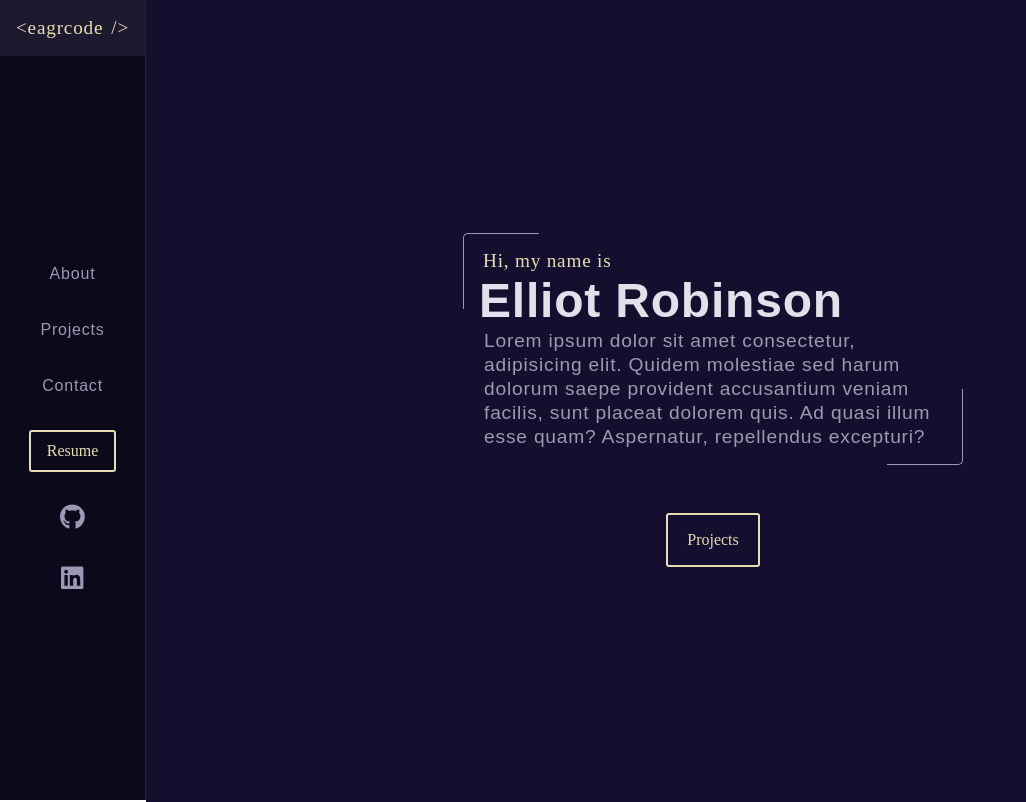
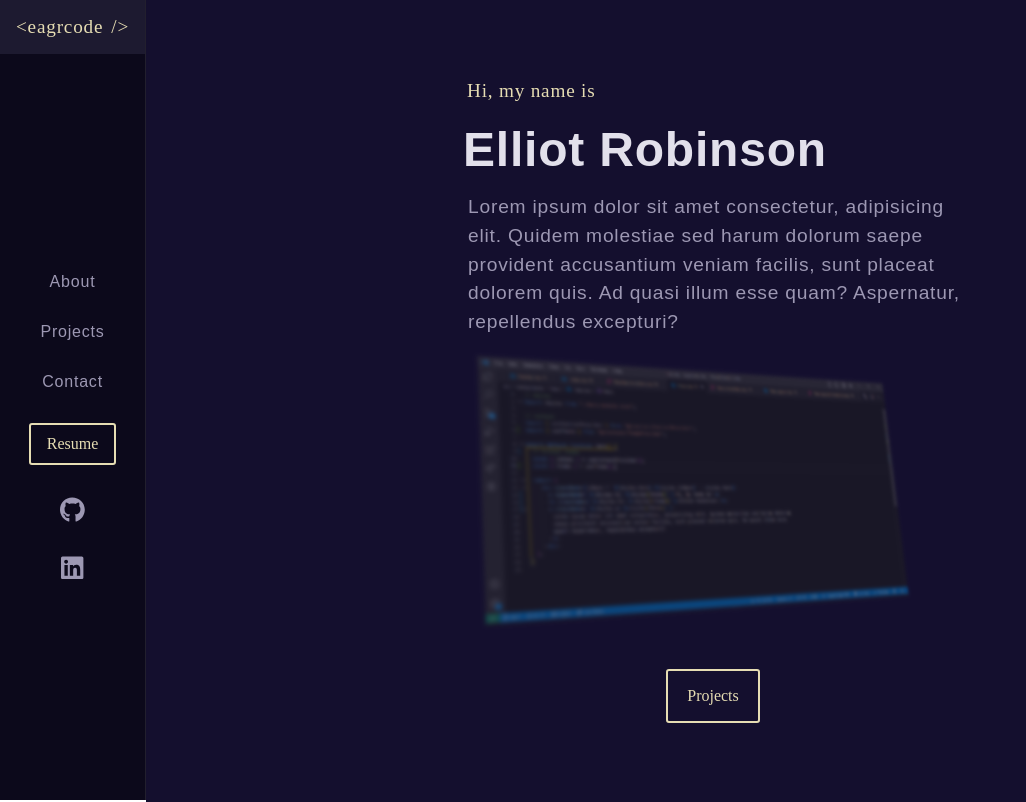
Before and after one commit to eagrcode/eagrcode-dev, a Next.js app: page / in a window 1280 px wide. Shown: the top 802 px of the page, without its empty margins (0-1026 px from the left). Built offline with nearby package versions, Linux system fonts and the light colour scheme; a web font is replaced by a local one.

Commit message:
add most of theme styling

```diff
--- a/src/components/Hero/Hero.module.scss
+++ b/src/components/Hero/Hero.module.scss
@@ -5,49 +5,65 @@
   display: flex;
   flex-direction: column;
   gap: 1rem;
-  padding: 1rem;
+
   width: 100%;
   max-width: 500px;
 
-  &::before {
-    content: "";
-    position: absolute;
-    border-top: 1px solid var(--text-color-dark);
-    border-left: 1px solid var(--text-color-dark);
-    width: var(--before-elements-size);
-    height: var(--before-elements-size);
-    top: 0;
-    left: 0;
-    border-top-left-radius: 5px;
-  }
+  // &::before {
+  //   content: "";
+  //   position: absolute;
+  //   border-top: 1px solid var(--text-color-dark);
+  //   border-left: 1px solid var(--text-color-dark);
+  //   width: var(--before-elements-size);
+  //   height: var(--before-elements-size);
+  //   top: 0;
+  //   left: 0;
+  //   border-top-left-radius: 5px;
+  // }
 
-  &::after {
-    content: "";
-    position: absolute;
-    border-bottom: 1px solid var(--text-color-dark);
-    border-right: 1px solid var(--text-color-dark);
-    width: var(--before-elements-size);
-    height: var(--before-elements-size);
-    bottom: 0;
-    right: 0;
-    border-bottom-right-radius: 5px;
-  }
+  // &::after {
+  //   content: "";
+  //   position: absolute;
+  //   border-bottom: 1px solid var(--text-color-dark);
+  //   border-right: 1px solid var(--text-color-dark);
+  //   width: var(--before-elements-size);
+  //   height: var(--before-elements-size);
+  //   bottom: 0;
+  //   right: 0;
+  //   border-bottom-right-radius: 5px;
+  // }
 
-  &.isOpen::before,
-  &.isOpen::after {
-    visibility: hidden;
-  }
+  // &.isOpen::before,
+  // &.isOpen::after {
+  //   visibility: hidden;
+  // }
 }
 
 .hi {
   font-family: "SF Mono", serif;
   margin-left: 4px;
-  color: var(--accent-color);
+
+  &.dark {
+    color: var(--accent-color-dark);
+  }
+
+  &.light {
+    color: var(--accent-color-light);
+  }
 }
 
 .h1 {
   font-family: sans-serif;
-  font-size: 2.5rem;
+  font-size: 4rem;
+  word-wrap: break-word;
+
+  &.dark {
+    color: var(--header-color-dark);
+  }
+
+  &.light {
+    color: var(--header-color-light);
+  }
 
   @media (min-width: 900px) {
     font-size: 3rem;
@@ -57,4 +73,25 @@
 .p {
   font-family: sans-serif;
   margin-left: 5px;
+
+  &.dark {
+    color: var(--text-color-dark);
+  }
+
+  &.light {
+    color: var(--text-color-light);
+  }
 }
+
+.img {
+  transform: perspective(800px) rotateY(25deg) scale(0.9) rotateX(10deg);
+  filter: blur(2px);
+  opacity: 0.5;
+  transition: 0.6s ease all;
+
+  &:hover {
+    transform: perspective(800px) rotateY(-15deg) translateY(-50px) rotateX(10deg) scale(1);
+    filter: blur(0);
+    opacity: 1;
+  }
+}
--- a/src/components/Hero/Hero.tsx
+++ b/src/components/Hero/Hero.tsx
@@ -1,22 +1,37 @@
 // styles
 import styles from "./Hero.module.scss";
 
+// next
+import Image from "next/image";
+
 // context
 import { useContextProvider } from "@/context/ContextProvider";
+import { useTheme } from "@/context/ThemeProvider";
+
+// images
+import HeroImg from "@/assets/images/hero-img.png";
 
 export default function Hero() {
-  // context
+  // initial state
   const { isOpen } = useContextProvider();
+  const { theme } = useTheme();
 
   return (
     <div className={isOpen ? `${styles.hero} ${styles.isOpen}` : styles.hero}>
-      <p className={styles.hi}>Hi, my name is</p>
-      <h1 className={styles.h1}>Elliot Robinson</h1>
-      <p className={styles.p}>
+      <p className={`${styles.hi} ${styles[theme]}`}>Hi, my name is</p>
+      <h1 className={`${styles.h1} ${styles[theme]}`}>Elliot Robinson</h1>
+      <p className={`${styles.p} ${styles[theme]}`}>
         Lorem ipsum dolor sit amet consectetur, adipisicing elit. Quidem molestiae sed harum dolorum
         saepe provident accusantium veniam facilis, sunt placeat dolorem quis. Ad quasi illum esse
         quam? Aspernatur, repellendus excepturi?
       </p>
+
+      <Image
+        className={styles.img}
+        src={HeroImg}
+        alt="vsc-hero"
+        style={{ height: "auto", width: "100%" }}
+      />
     </div>
   );
 }
--- a/src/components/Navbar/Navbar.module.scss
+++ b/src/components/Navbar/Navbar.module.scss
@@ -3,14 +3,20 @@
   top: 0;
   display: flex;
   justify-content: space-between;
-  background-color: hsla(250, 50%, 12%, 0.7);
-
   align-items: center;
   height: var(--nav-height);
   width: 100%;
   padding: 0 1rem;
   z-index: 999;
   backdrop-filter: blur(10px);
+
+  .dark {
+    background-color: hsla(250, 50%, 12%, 0.7);
+  }
+
+  .light {
+    background-color: hsla(250, 50%, 90%, 0.7);
+  }
 
   @media (min-width: 900px) {
     position: sticky;
@@ -21,15 +27,29 @@
     // width: var(--sidebar-width);
     // padding: 1rem;
     padding: 0;
-    background-color: var(--nav-background-color-dark);
     border-right: solid 1px rgba(120, 120, 120, 0.2);
+
+    &.dark {
+      background-color: var(--nav-bg-color-dark);
+    }
+
+    &.light {
+      background-color: var(--nav-bg-color-light);
+    }
   }
 }
 
 .logo {
   font-family: "SF Mono", serif;
-  color: var(--accent-color);
   font-size: 1.2rem;
+
+  &.dark {
+    color: var(--accent-color-dark);
+  }
+
+  &.light {
+    color: var(--accent-color-light);
+  }
 
   &:hover {
     background-color: hsla(240, 50%, 80%, 0.1);
@@ -53,11 +73,18 @@
   width: 50%;
   // height: calc(100svh - var(--nav-height));
   height: 100vh;
-  background-color: var(--nav-background-color-dark);
   z-index: -1;
 
   transform: translateX(100%);
   transition: ease-in-out 0.2s;
+
+  &.dark {
+    background-color: var(--nav-bg-color-dark);
+  }
+
+  &.light {
+    background-color: var(--nav-bg-color-light);
+  }
 
   &.isOpen {
     transform: translateX(0);
--- a/src/components/Navbar/Navbar.tsx
+++ b/src/components/Navbar/Navbar.tsx
@@ -13,6 +13,7 @@ import { useState } from "react";
 
 // context
 import { useContextProvider } from "@/context/ContextProvider";
+import { useTheme } from "@/context/ThemeProvider";
 
 // icons
 import { FontAwesomeIcon } from "@fortawesome/react-fontawesome";
@@ -22,15 +23,22 @@ export default function Navbar() {
   // initial state
   const { isOpen, setIsOpen } = useContextProvider();
   const [isScroll, setIsScroll] = useState(false);
+  const { theme } = useTheme();
 
   return (
-    <aside className={styles.sidebar}>
-      <Link className={styles.logo} href="/">
+    <aside className={`${styles.sidebar} ${styles[theme]}`}>
+      <Link className={`${styles.logo} ${styles[theme]}`} href="/">
         {"<eagrcode"}
         <span style={{ marginLeft: "8px" }}>{"/>"}</span>
       </Link>
       <Hamburger isOpen={isOpen} setIsOpen={setIsOpen} />
-      <div className={isOpen ? `${styles.sidebarBtm} ${styles.isOpen}` : styles.sidebarBtm}>
+      <div
+        className={
+          isOpen
+            ? `${styles.sidebarBtm} ${styles.isOpen} ${styles[theme]}`
+            : `${styles.sidebarBtm} ${styles[theme]}`
+        }
+      >
         <nav className={styles.nav}>
           <ul className={styles.menu}>
             <li className={styles.item} onClick={() => setIsOpen(false)}>
--- a/src/components/ProjectCard/ProjectCard.tsx
+++ b/src/components/ProjectCard/ProjectCard.tsx
@@ -7,6 +7,9 @@ import { useState, useRef, createRef, useEffect, useLayoutEffect } from "react";
 // next
 import Image, { StaticImageData } from "next/image";
 import Link from "next/link";
+
+// context
+import { useTheme } from "@/context/ThemeProvider";
 
 // icons
 import { FontAwesomeIcon } from "@fortawesome/react-fontawesome";
@@ -25,6 +28,7 @@ type props = {
 
 export default function ProjectCard({ title, image, text, alt, gitHubUrl, liveUrl }: props) {
   // initial state
+  const { theme } = useTheme();
   const [scrollRight, setScrollRight] = useState<boolean>(false);
   const [width, setWidth] = useState<number>(0);
 
@@ -105,7 +109,7 @@ export default function ProjectCard({ title, image, text, alt, gitHubUrl, liveUr
           <FontAwesomeIcon className={styles.icon} icon={faLink} />
         </Link>
       </div>
-      <p>{text}</p>
+      <p className={theme}>{text}</p>
     </div>
   );
 }
--- a/src/components/layouts/NavLayout/NavLayout.module.scss
+++ b/src/components/layouts/NavLayout/NavLayout.module.scss
@@ -13,7 +13,14 @@
   flex-direction: column;
   width: 100%;
   padding: 0 1rem;
-  background-color: var(--background-color-dark);
+
+  &.dark {
+    background-color: var(--background-color-dark);
+  }
+
+  &.light {
+    background-color: var(--bg-color-light);
+  }
 
   @media (min-width: 900px) {
     padding: 0 3rem;
--- a/src/components/layouts/NavLayout/NavLayout.tsx
+++ b/src/components/layouts/NavLayout/NavLayout.tsx
@@ -4,11 +4,16 @@ import Navbar from "@/components/Navbar/Navbar";
 // styles
 import styles from "./NavLayout.module.scss";
 
+// context provider
+import { useTheme } from "@/context/ThemeProvider";
+
 export default function NavLayout({ children }: { children: React.ReactNode }) {
+  const { theme } = useTheme();
+
   return (
     <div className={styles.wrapper}>
       <Navbar />
-      <main className={styles.main}>{children}</main>
+      <main className={`${styles.main} ${styles[theme]}`}>{children}</main>
     </div>
   );
 }
--- a/src/pages/index.tsx
+++ b/src/pages/index.tsx
@@ -13,6 +13,7 @@ import ContactForm from "@/components/ContactForm/ContactForm";
 
 // context
 import { useContextProvider } from "@/context/ContextProvider";
+import { useTheme } from "@/context/ThemeProvider";
 
 // images
 import supatask from "@/assets/images/supatask-thumbnail.png";
@@ -34,6 +35,7 @@ import {
 export default function Home() {
   // initial state
   const { isOpen } = useContextProvider();
+  const { theme } = useTheme();
 
   return (
     <>
@@ -49,15 +51,15 @@ export default function Home() {
       </section>
       <section id="scroll-to-about" className={styles.aboutSection}>
         <div className={styles.about}>
-          <h2>About Me</h2>
+          <h2 className={theme}>About Me</h2>
           <div className={styles.aboutBtm}>
             <div className={styles.aboutText}>
-              <p>
+              <p className={theme}>
                 Lorem ipsum dolor sit amet consectetur adipisicing elit. Amet ex impedit deserunt,
                 eius esse fugiat itaque sed sunt quidem consequatur debitis laudantium, repellendus
                 accusamus reprehenderit ducimus provident ut corrupti architecto?
               </p>
-              <p>
+              <p className={theme}>
                 Lorem ipsum dolor sit amet consectetur adipisicing elit. Amet ex impedit deserunt,
                 eius esse fugiat itaque sed sunt quidem consequatur debitis laudantium, repellendus
                 accusamus reprehenderit ducimus provident ut corrupti architecto?
@@ -76,7 +78,7 @@ export default function Home() {
       </section>
       <section id="scroll-to-projects" className={styles.projectsSection}>
         <div className={styles.projectsWrapper}>
-          <h2>Projects</h2>
+          <h2 className={theme}>Projects</h2>
           <div className={styles.projectGrid}>
             <ProjectCard
               title={"EMDB"}
@@ -122,7 +124,7 @@ export default function Home() {
       </section>
       <section id="scroll-to-contact" className={styles.contactSection}>
         <div className={styles.contactWrapper}>
-          <h2>Contact Me</h2>
+          <h2 className={theme}>Contact Me</h2>
           <ContactForm />
         </div>
       </section>
--- a/src/styles/globals.scss
+++ b/src/styles/globals.scss
@@ -18,8 +18,6 @@ html {
 
 body {
   font-family: sans-serif;
-  color: var(--text-color-dark);
-  line-height: 150%;
 
   &.noScroll {
     overflow: hidden;
@@ -28,7 +26,13 @@ body {
 
 h1,
 h2 {
-  color: var(--header-color-dark);
+  &.dark {
+    color: var(--header-color-dark);
+  }
+
+  &.light {
+    color: var(--header-color-light);
+  }
 }
 
 h2 {
@@ -38,7 +42,7 @@ h2 {
 
 h3 {
   font-weight: 500;
-  color: var(--accent-color);
+  color: var(--accent-color-dark);
 }
 
 a {
@@ -47,8 +51,17 @@ a {
 
 p {
   font-size: 1rem;
+  line-height: 150%;
 
   @media (min-width: 900px) {
     font-size: 1.2rem;
   }
+
+  &.dark {
+    color: var(--text-color-dark);
+  }
+
+  &.light {
+    color: var(--text-color-light);
+  }
 }
--- a/src/styles/variables.css
+++ b/src/styles/variables.css
@@ -12,5 +12,13 @@
   --background-color-dark: hsl(250, 50%, 12%);
   --text-color-dark: hsl(250, 15%, 65%);
   --header-color-dark: hsl(250, 20%, 90%);
-  --nav-background-color-dark: hsl(250, 50%, 7%);
+  --nav-bg-color-dark: hsl(250, 50%, 7%);
+  --accent-color-dark: hsl(50, 50%, 80%);
+
+  /* light theme */
+  --bg-color-light: hsl(250, 10%, 95%);
+  --text-color-light: hsl(250, 15%, 50%);
+  --header-color-light: hsl(250, 20%, 40%);
+  --nav-bg-color-light: hsl(250, 20%, 90%);
+  --accent-color-light: hsl(270, 100%, 40%);
 }
```
Also changed, not shown: src/assets/images/hero-img.png (added).
